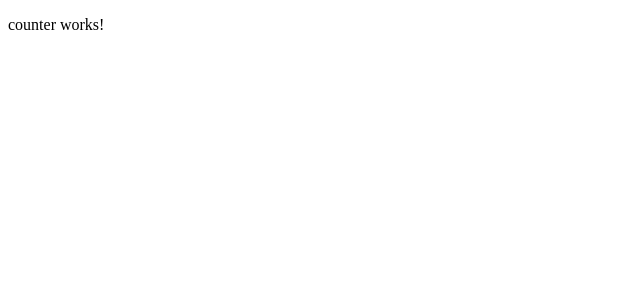
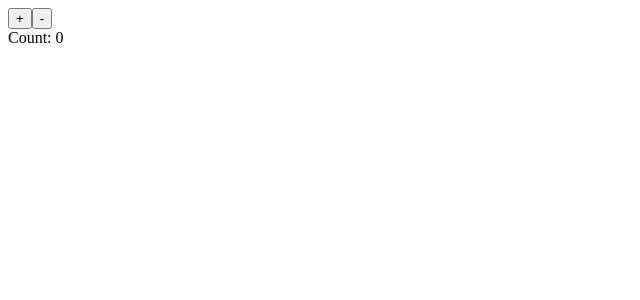
Before and after one commit to 0918nobita/ngrx-practice, an Angular app: page / in a window 1280 px wide. Shown: the top 300 px of the page, without its empty margins (0-640 px from the left). Built offline with nearby package versions, Linux system fonts and the light colour scheme.

Commit message:
:sparkles: 「+」「-」ボタンで数を変更できるカウンタを実装した

```diff
--- a/src/app/counter/counter.component.html
+++ b/src/app/counter/counter.component.html
@@ -1,3 +1,3 @@
-<p>
-  counter works!
-</p>
+<button (click)="increment()">+</button>
+<button (click)="decrement()">-</button>
+<div>Count: {{count}}</div>
--- a/src/app/counter/counter.component.ts
+++ b/src/app/counter/counter.component.ts
@@ -6,7 +6,17 @@ import { Component, OnInit } from '@angular/core';
   styleUrls: ['./counter.component.scss']
 })
 export class CounterComponent implements OnInit {
+  count = 0;
+
   constructor() {}
 
   ngOnInit() {}
+
+  increment() {
+    this.count += 1;
+  }
+
+  decrement() {
+    this.count -= 1;
+  }
 }
```
